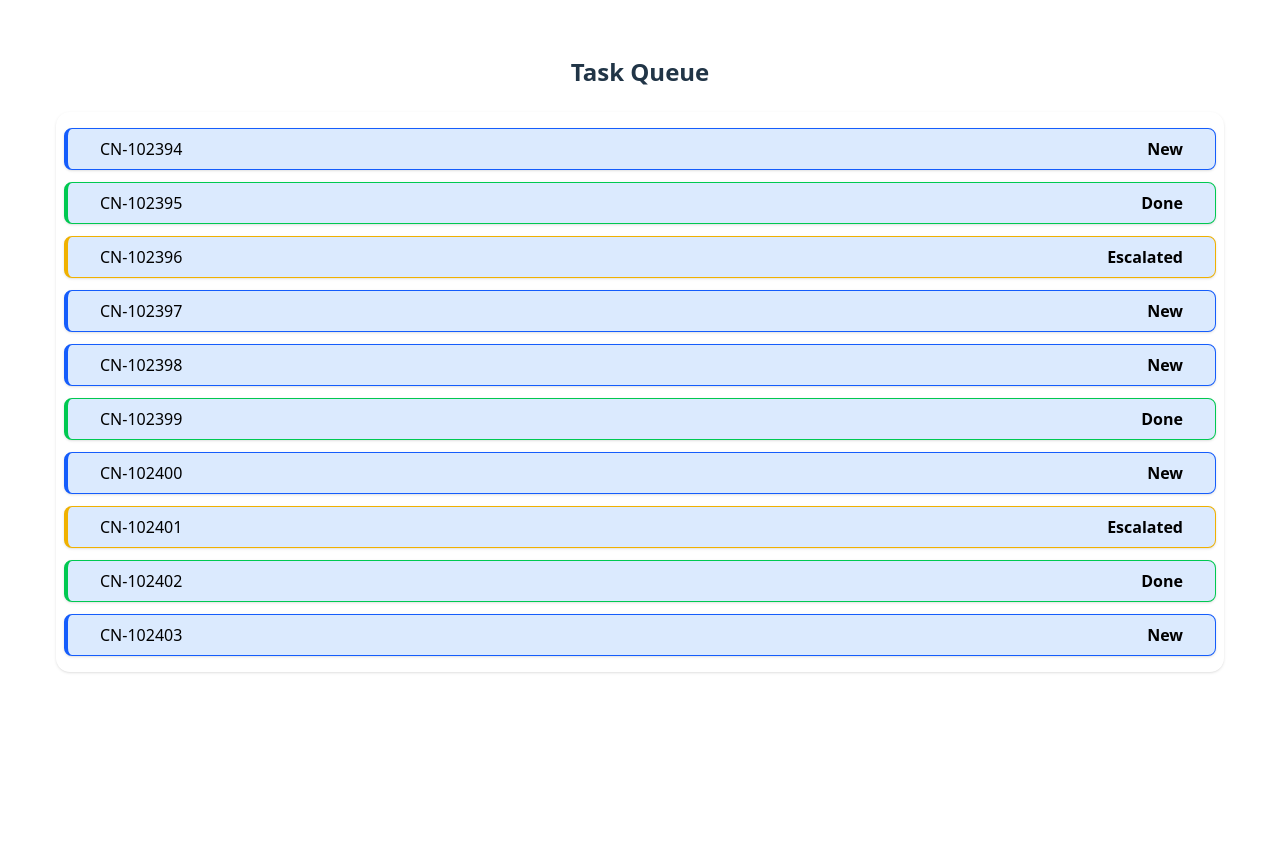
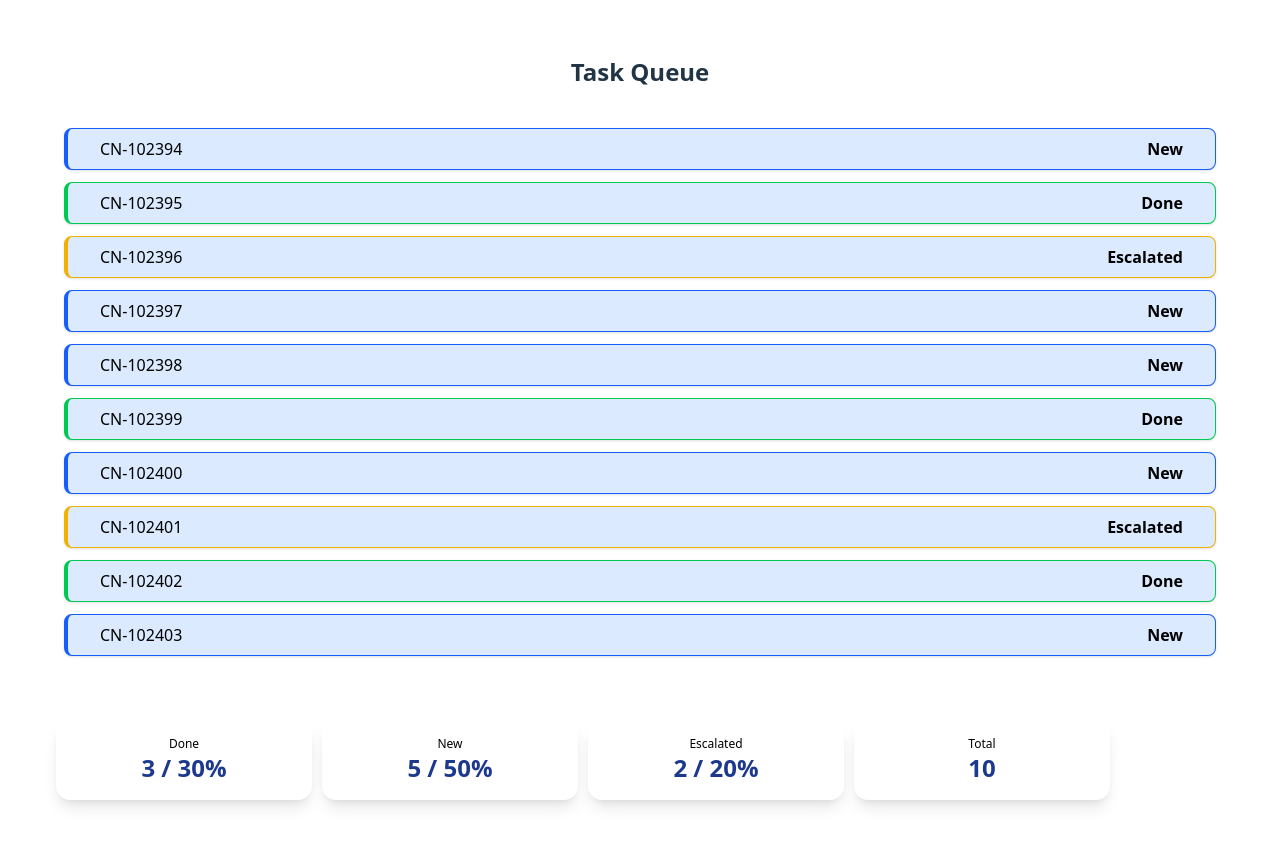
Before and after one commit to Catherine358/tasks-manager-shadcn, a React (Vite) app: page / in a window 1280 px wide. Shown: the top 846 px of the page. Before the commit the page ends 800 px from the top, so only its background shows below. Built offline with nearby package versions, Linux system fonts and the light colour scheme.

Commit message:
added task statistics

```diff
--- a/src/components/TaskList.tsx
+++ b/src/components/TaskList.tsx
@@ -10,7 +10,7 @@ type TaskListProps = {
 export default function TaskList({ tasks }: TaskListProps) {
 
     return (
-        <ul className="list-none py-4 px-2 flex flex-col gap-3 rounded-xl shadow-sm">
+        <ul className="list-none py-4 px-2 flex flex-col gap-3 rounded-xl">
             {tasks.map((task) => (
                 <TaskItem key={task.id} task={task} />
             ))}
--- /dev/null
+++ b/src/components/TaskStatistics.tsx
@@ -0,0 +1,36 @@
+import type {Task} from "../api/tasks.ts";
+import {Card} from "./ui/card.tsx";
+
+type TaskStatisticsProps = {
+    tasks: Task[];
+}
+
+export default function TaskStatistics({ tasks }: TaskStatisticsProps) {
+    const totalCount = tasks.length;
+    const doneCount = tasks.filter((task) => task.status === 'done').length;
+    const newCount = tasks.filter((task) => task.status === 'new').length;
+    const escalatedCount = tasks.filter(
+        (task) => task.status === 'escalated'
+    ).length;
+    const donePrcnt = Math.round((doneCount / totalCount) * 100);
+    const newPrcnt = Math.round((newCount / totalCount) * 100);
+    const escalatedPrcnt = Math.round((escalatedCount / totalCount) * 100);
+
+    const stats = [
+        { label: "Done", count: doneCount, pct: donePrcnt },
+        { label: "New", count: newCount, pct: newPrcnt },
+        { label: "Escalated", count: escalatedCount, pct: escalatedPrcnt },
+        { label: "Total", count: totalCount },
+    ];
+
+    return (
+        <Card className="flex flex-wrap flex-row shadow-none justify-between gap-2.5 border-0 shadow-0">
+            {stats.map(({ label, count, pct }) => (
+                <div key={label} className="flex flex-col items-center justify-center rounded-xl shadow-lg h-20 w-64">
+                    <span className="text-xs text-black">{label}</span>
+                    <span className="text-blue-900 font-semibold text-2xl">{pct !== undefined ? `${count} / ${pct}%` : count}</span>
+                </div>
+            ))}
+        </Card>
+    );
+}
--- a/src/pages/TaskQueue.tsx
+++ b/src/pages/TaskQueue.tsx
@@ -2,6 +2,7 @@
 import {useQuery} from "@tanstack/react-query";
 import {getTasks} from "../api/tasks.ts";
 import TaskList from "../components/TaskList.tsx";
+import TaskStatistics from "../components/TaskStatistics.tsx";
 
 export default function TaskQueue() {
     const { data: tasks = [] } = useQuery({
@@ -15,6 +16,9 @@ export default function TaskQueue() {
             <section className="flex-1">
                 <TaskList tasks={tasks} />
             </section>
+            <section className="flex justify-start">
+                <TaskStatistics tasks={tasks} />
+            </section>
             </main>
     );
 }
```
